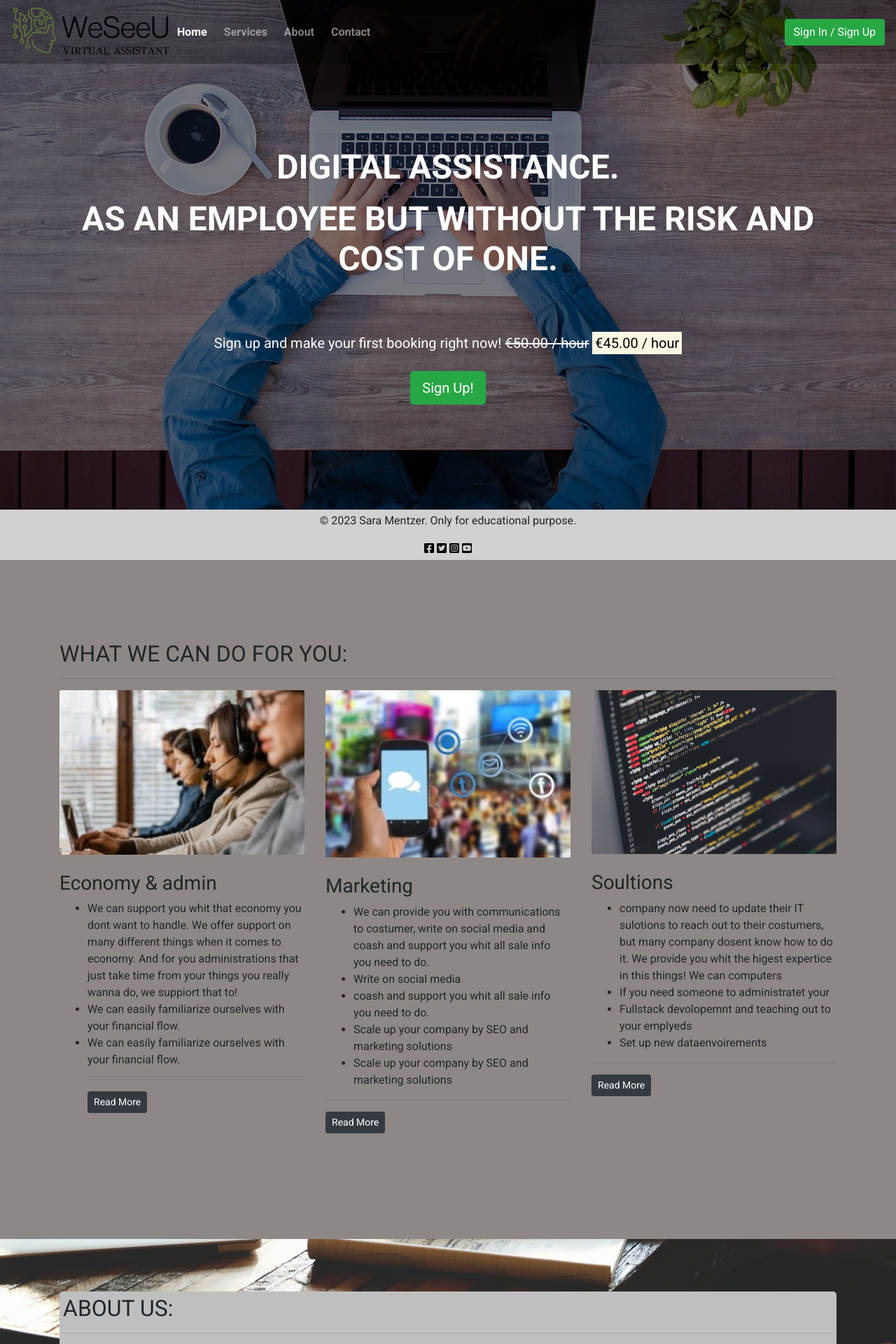
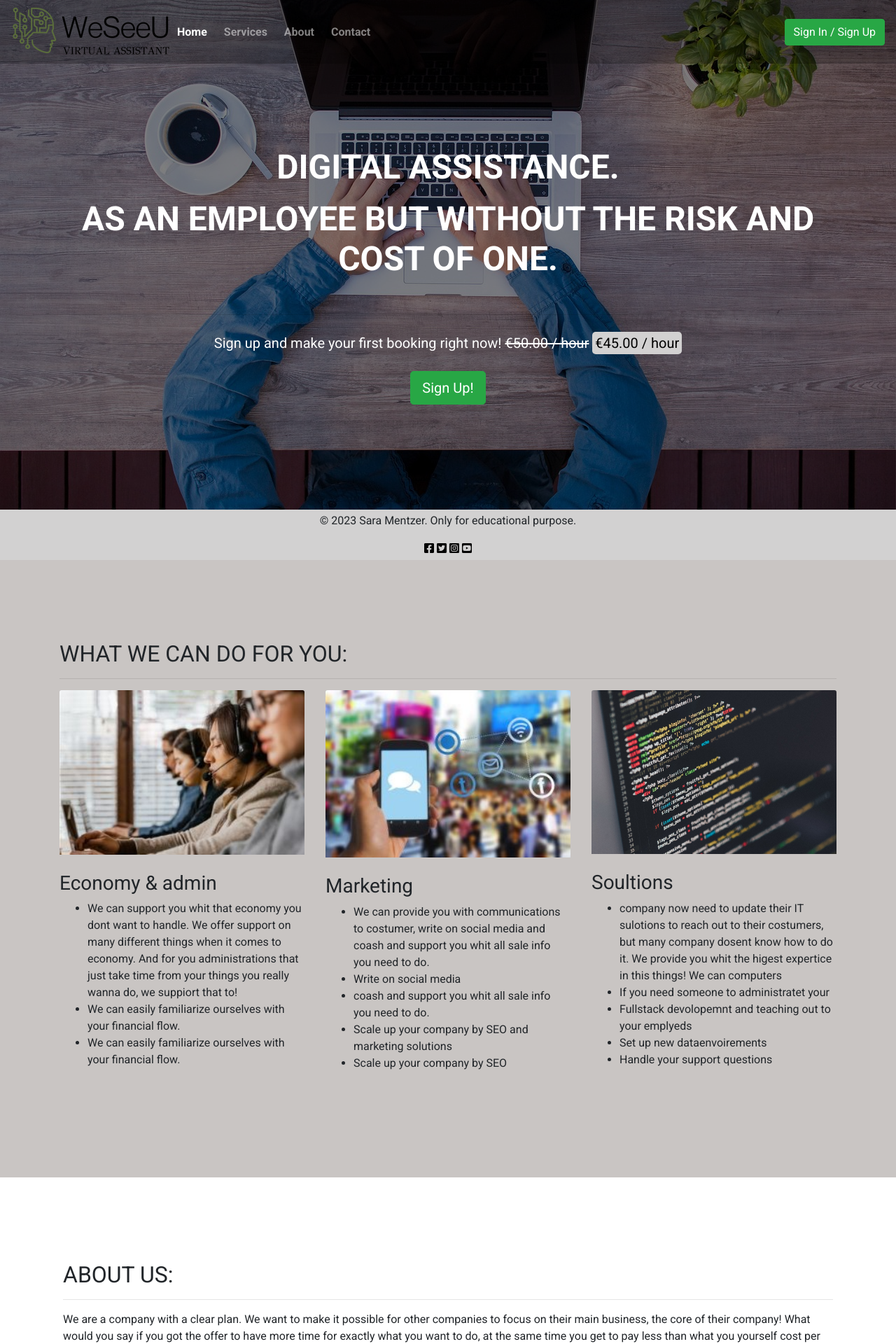
Before and after one commit to saram88/fst-weseeu, a Django app: page / in a window 1280 px wide. Shown: the top 1920 px of the page at 70% size. Run offline with Django 3.2, Linux system fonts and the light colour scheme; some libraries are stand-ins or nearby versions.

Commit message:
change backgroundscolor

```diff
--- a/weseeu/static/css/style.css
+++ b/weseeu/static/css/style.css
@@ -61,7 +61,7 @@ body {
 }
 
 .container-about {
-    background: url('./../images/startup-g7c44dca4e_1280.jpg') no-repeat bottom right fixed;
+    background: url('./../images/startup-g7c44dca4e_1280.jpg') no-repeat top right;
     -webkit-background-size: cover;
     -moz-background-size: cover;
     -o-background-size: cover;
@@ -80,19 +80,20 @@ body {
 }
 
 .container-box {
-
-background-color: #bfbfbf;
-padding: 5px;
-border-radius: 5px;
+    background-color: rgba(255, 255, 255, .6);
+    padding: 5px;
+    border-radius: 5px;
 }
 
 .container-wrapper {
     padding-top: 40px;
     padding-bottom: 60px;
-    background-color: #8D8885
+
 }
 
-
+.container-color {
+    background-color: #c9c5c3
+}
 
 .card {
     background-color: rgba(0, 0, 0, 0.5);
@@ -137,7 +138,7 @@ border-radius: 5px;
 
 mark
 {
-    background-color: #D2D1D1
+    background-color: #D2D1D1;
     border-radius: 5px;
 }
 
--- a/weseeu/templates/weseeu/bookings.html
+++ b/weseeu/templates/weseeu/bookings.html
@@ -53,7 +53,7 @@
                 <div class="row">
                     <div class="col-12 page-header">
                         <br>
-                        <h2 class="text-uppercase">My bookings: </h2>
+                        <h2 class="text-uppercase">My bookings:</h2>
                     </div>
                 </div>
                 <div class="row">
@@ -98,7 +98,7 @@
             <section class="contact">
                 <div class="row">
                     <div class="col-12 page-header">
-                        <h4 class="text-uppercase">We are here for you if there are any problems. <br>
+                        <h4>We are here for you if there are any problems. <br>
                         Feel free to contact us if there is be any problem:</h4>
                         <div class="row">
                             <div class="col">
@@ -108,7 +108,7 @@
                                     <label for="epost" class="form-label"><br>E-mail:</label>
                                     <input type="text" class="form-control" name="epost" id="epost" placeholder="Enter e-mail" required/>
                                     <label for="message" class="form-label"><br>Message:</label>
-                                    <textarea class="form-control" name="message" id="message" cols="45" rows="5" ></textarea>
+                                    <textarea class="form-control" name="message" id="message" cols="100" rows="5" ></textarea>
                                     <input type="submit" class="btn btn-info" name="send" id="send" value="Send" />
                                 </form>
                                 <br>
--- a/weseeu/templates/weseeu/index.html
+++ b/weseeu/templates/weseeu/index.html
@@ -73,7 +73,7 @@
 
         <!--/.Feature-services-->
 
-    <div id="services" class="container-wrapper container-wrapper--red">
+    <div id="services" class="container-wrapper container-color">
         <div class="container features-container content-container">
             <section class="features">
                 <div class="row">
@@ -93,8 +93,6 @@
                                 <li>We can support you whit that economy you dont want to handle. We offer support on many different things when it comes to economy. And for you administrations that just take time from your things you really wanna do, we suppiort that to!</li>
                                 <li>We can easily familiarize ourselves with your financial flow.</li>
                                 <li>We can easily familiarize ourselves with your financial flow.</li>
-                                <hr>
-                                <p><a class="btn btn-sm btn-dark" href="">Read More</a></p>
                             </ul>
                         </div>
                     </div>
@@ -109,13 +107,11 @@
                                 <li>Write on social media </li>
                                 <li>coash and support you whit all sale info you need to do.</li>
                                 <li>Scale up your company by SEO and marketing solutions</li>
-                                <li>Scale up your company by SEO and marketing solutions</li>
+                                <li>Scale up your company by SEO</li>
                             </ul>
-                            <hr>
-                            <p><a class="btn btn-sm btn-dark" href="">Read More</a></p>
                         </div>
                     </div>
-                    <div class="col-12 d-md-none d-lg-block col-lg-4">
+                    <div class="col-12 col-md-6 col-lg-4">
                         <img src="{% static 'images/IT-sulotion.jpg' %}" class="card-img-top" alt="picture1">
                         <br>
                         <div class="feature">
@@ -126,9 +122,8 @@
                                 <li>If you need someone to administratet your </li>
                                 <li>Fullstack devolopemnt and teaching out to your emplyeds</li>
                                 <li>Set up new dataenvoirements</li>
+                                <li>Handle your support questions</li>
                             </ul>
-                            <hr>
-                            <p><a class="btn btn-sm btn-dark" href="">Read More</a></p>
                         </div>
                     </div>
                 </div>
@@ -138,7 +133,7 @@
     </div>
 
     <!-- About -->
-    <div id="about" class="container-about">
+    <div id="about" class="container-wrapper">
         <div class="container content-container">
             <div class="d-flex align-items-center">
                 <div class="flex-shrink-0">
@@ -169,7 +164,7 @@
     <!-- /.About -->
 
     <!-- Contact -->
-    <div id="contact" class="container-wrapper">
+    <div id="contact" class="container-wrapper container-color">
         <div class="container container-contact content-container">
             <section class="contact">
                 <div class="row">
```
Also changed, not shown: db.sqlite3.
